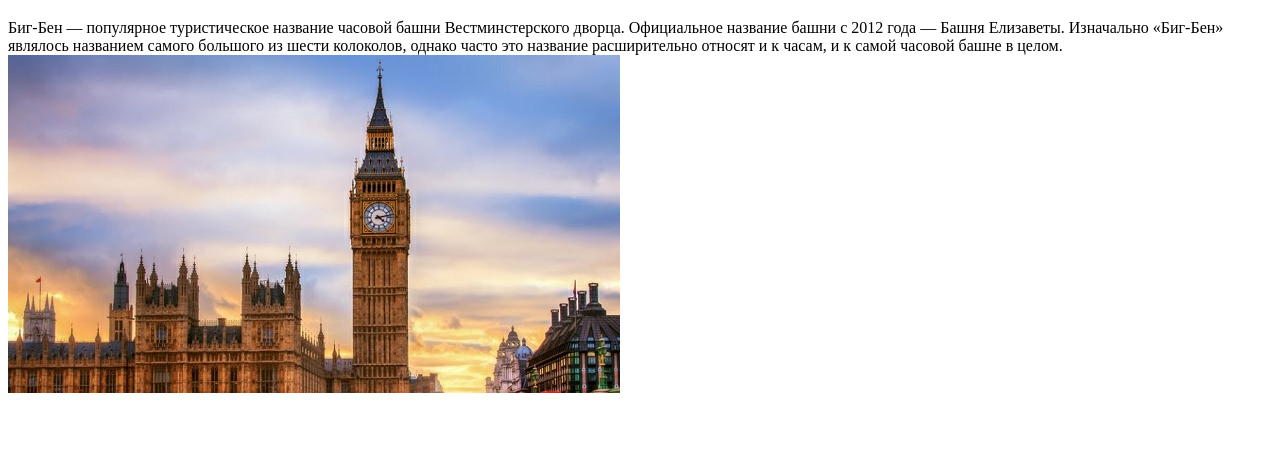
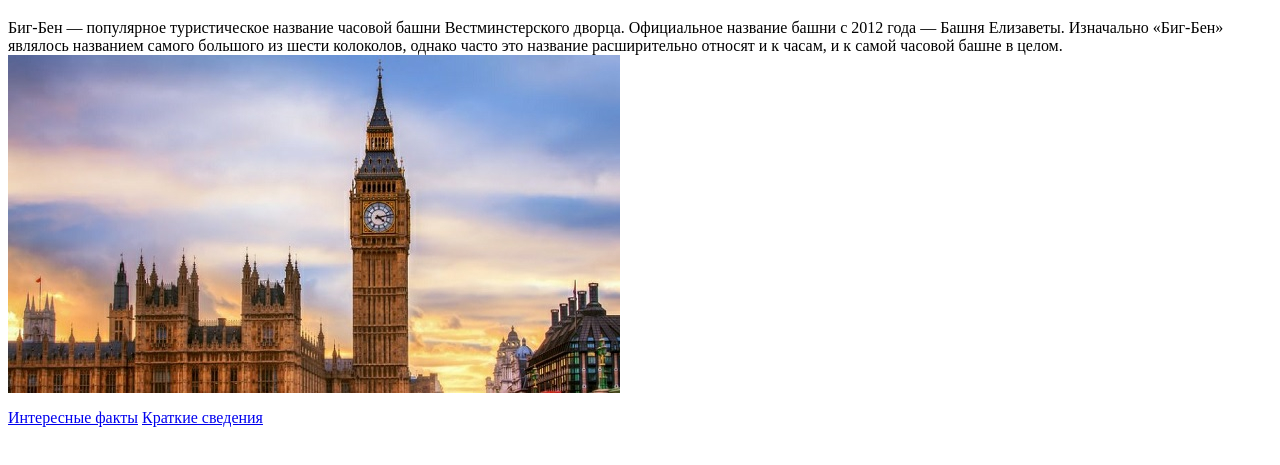
Before and after one commit to loml228228/loml228228.github.io, a plain HTML site: page index.html in a window 1280 px wide. Shown: the part 47-512 px from the top of the page. Drawn offline with Linux system fonts and the light colour scheme.

Commit message:
тупанула

```diff
--- a/index.html
+++ b/index.html
@@ -8,5 +8,9 @@
     <p aligh="center">Биг-Бен — популярное туристическое название часовой башни Вестминстерского дворца. Официальное название башни с 2012 года — Башня Елизаветы. Изначально «Биг-Бен» являлось названием самого большого из шести колоколов, однако часто это название расширительно относят и к часам, и к самой часовой башне в целом.
     <img src= "SAVE_20200516_112150.jpg">
  </p>
+ <p>
+ <A href="интересныефакты.html">Интересные факты</A>
+ <A href="краткиесведения.html">Краткие сведения</A>
+ </p>
 </body>
 </html>
```
